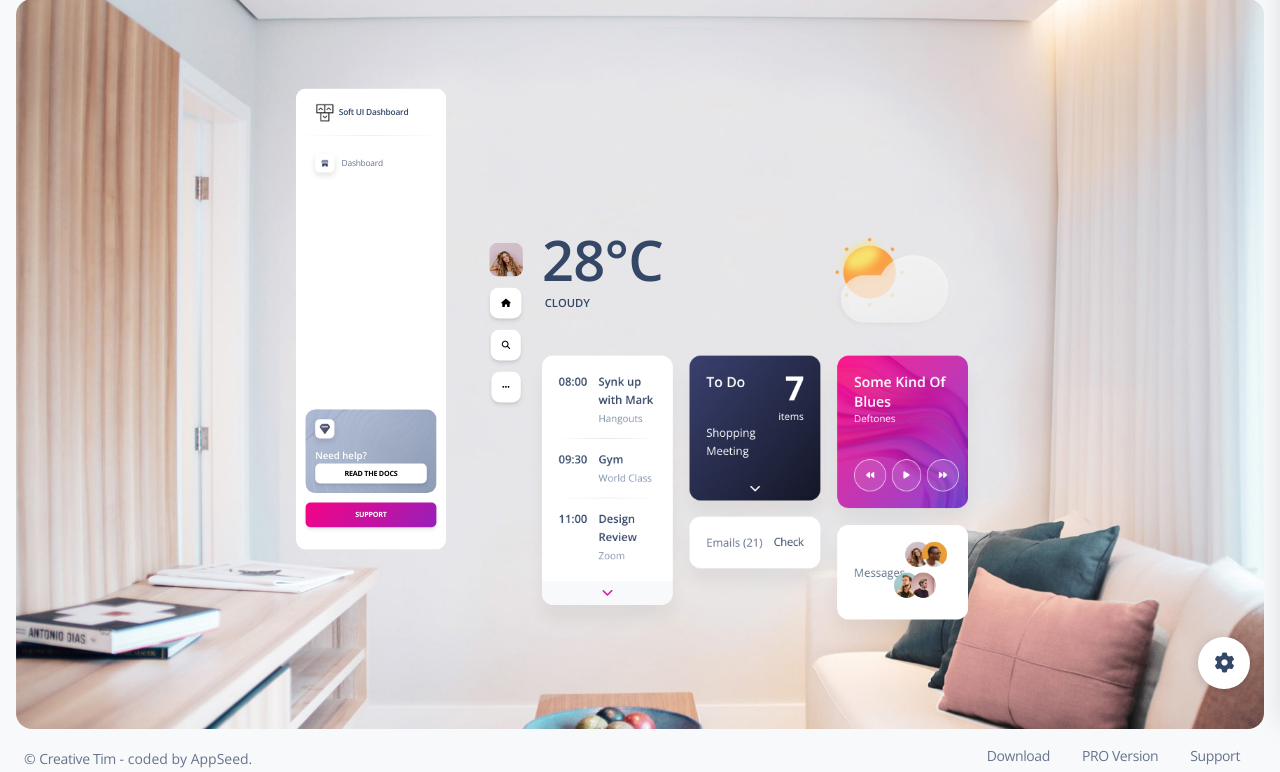
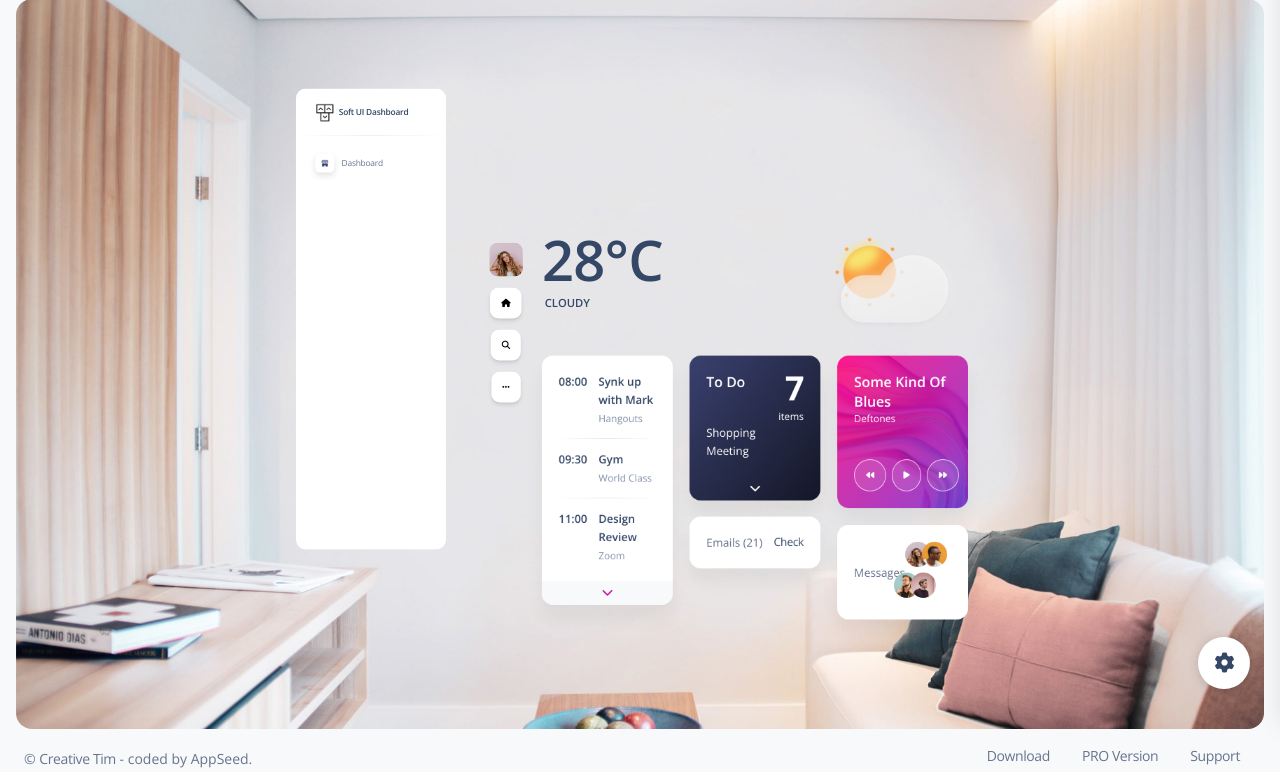
Before and after one commit to alireza-rezaeifard/django, a Django app: a page that uses admin_soft/templates/includes/sidebar.html in a window 1280 px wide. Shown: the part 81-853 px from the top of the page. Run offline with Django 4.2, Linux system fonts and the light colour scheme; some libraries are stand-ins or nearby versions.

Commit message:
customizing the admin template

```diff
--- a/admin_soft/templates/includes/sidebar.html
+++ b/admin_soft/templates/includes/sidebar.html
@@ -235,19 +235,4 @@
   <div class="sidenav-footer mx-3 ">
     <div class="card card-background shadow-none card-background-mask-secondary" id="sidenavCard">
       <div class="full-background" style="background-image: url('{% static 'img/curved-images/white-curved.jpg' %}')"></div>
-      <div class="card-body text-start p-3 w-100">
-        <div class="icon icon-shape icon-sm bg-white shadow text-center mb-3 d-flex align-items-center justify-content-center border-radius-md">
-          <i class="ni ni-diamond text-dark text-gradient text-lg top-0" aria-hidden="true" id="sidenavCardIcon"></i>
-        </div>
-        <div class="docs-info">
-          <h6 class="text-white up mb-0">Need help?</h6>
-          <a href="https://docs.appseed.us/products/django-dashboards/soft-ui-dashboard/"
-             target="_blank" class="btn btn-white btn-sm w-100 mb-0">Read the DOCS</a>
-        </div>
-      </div>
-    </div>
-    <a target="_blank"
-       class="btn bg-gradient-primary mt-3 w-100"
-       href="https://appseed.us/support/">Support</a>
-  </div>
 </aside>
--- a/mysite/settings.py
+++ b/mysite/settings.py
@@ -131,9 +131,6 @@ STATICFILES_DIRS = [
 
 
 
-
-
-
 ]
 # Default primary key field type
 # https://docs.djangoproject.com/en/4.2/ref/settings/#default-auto-field
```
